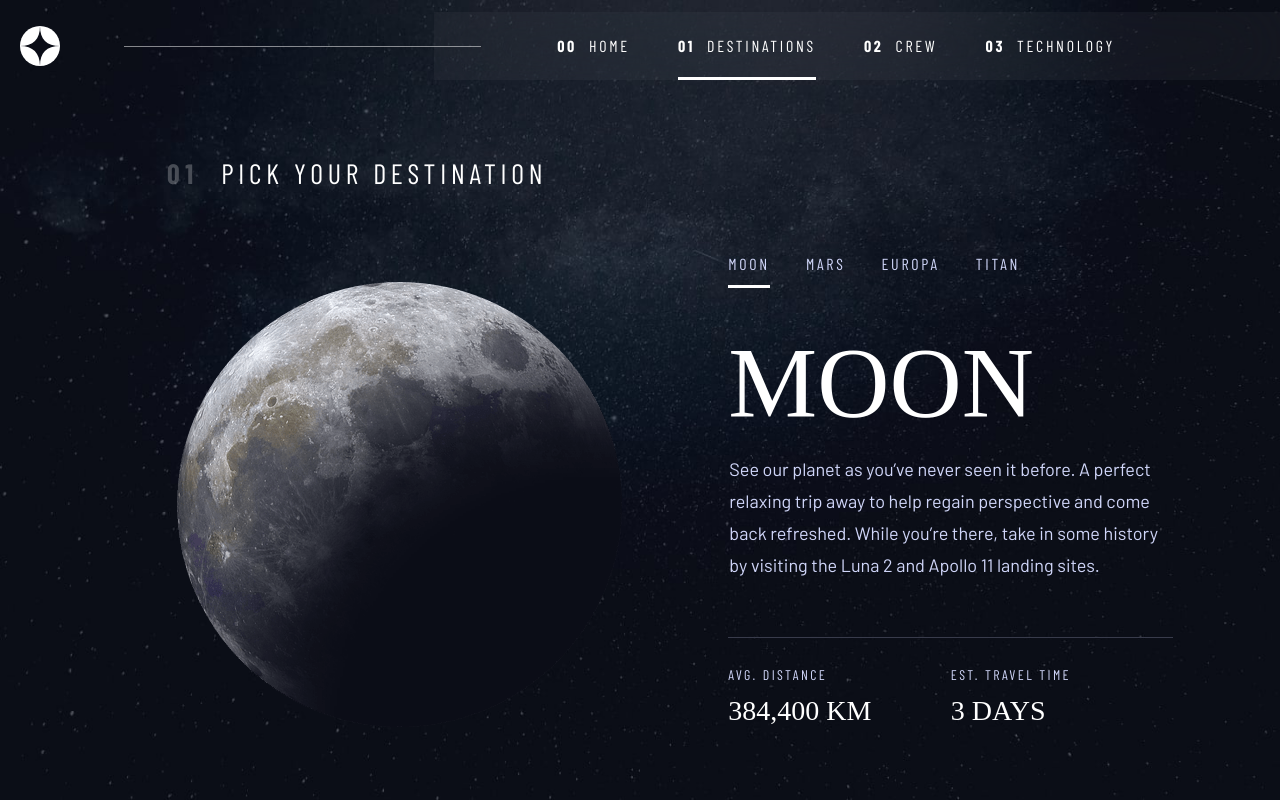
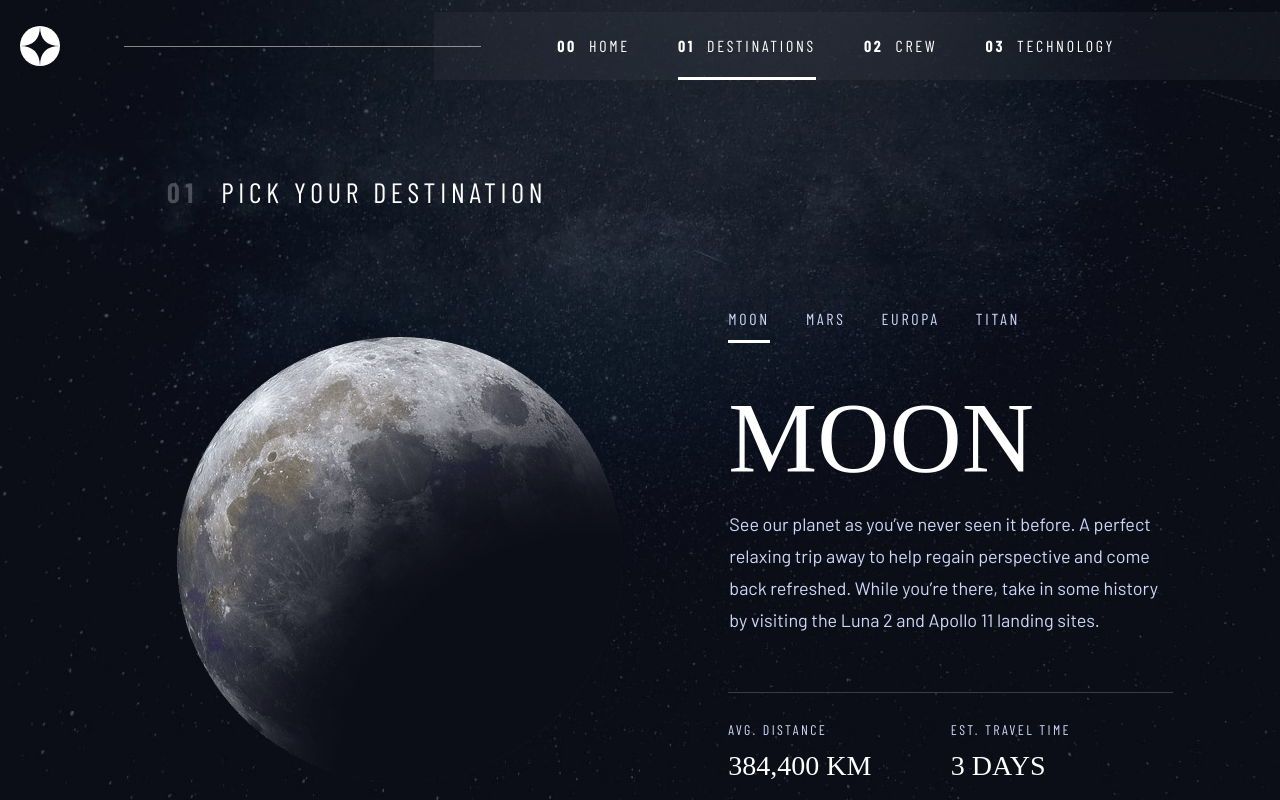
Before and after one commit to A-Awad1/Space-Tourism-Website, a Vue app: page /destinations in a window 1280 px wide. Built offline with nearby package versions, Linux system fonts and the light colour scheme; a web font is replaced by a local one.

Commit message:
update destinations page responsive

```diff
--- a/src/views/DestinationsView.vue
+++ b/src/views/DestinationsView.vue
@@ -67,17 +67,28 @@ export default {
 <style lang="scss">
 section.destinations {
   text-transform: uppercase;
+  @include medium {
+    flex: 1;
+    display: flex;
+    flex-direction: column;
+    justify-content: space-around;
+  }
   > {
     header {
       @extend %center-flex;
       gap: 18px;
       margin: 24px 0 32px;
+      @include small {
+        margin: 32px 0;
+      }
       @include medium {
         justify-content: flex-start;
         gap: 19px;
         margin: 40px {
           bottom: 60px;
         }
+        margin-top: 0;
+        margin-bottom: 0;
       }
       @include xLarge {
         gap: 28px;
@@ -90,6 +101,10 @@ section.destinations {
         }
         letter-spacing: 2.7px;
         line-height: normal;
+        @include small {
+          font-size: 18px;
+          letter-spacing: 3px;
+        }
         @include medium {
           font-size: 20px;
           letter-spacing: 3.375px;
@@ -112,7 +127,7 @@ section.destinations {
         padding: 24px {
           top: 0;
         }
-        @include medium {
+        @include small {
           padding: 0 97px 12px;
         }
         @include xLarge {
@@ -143,8 +158,10 @@ section.destinations {
               color: colors.$second-text;
               line-height: normal;
               user-select: none;
+              @include small {
+                font-size: 16px;
+              }
               @include medium {
-                font-size: 16px;
                 letter-spacing: 2.7px;
                 padding-bottom: 15px;
               }
@@ -155,6 +172,9 @@ section.destinations {
               family: "Bellefair", serif;
               weight: normal;
               size: 56px;
+            }
+            @include small {
+              font-size: 65px;
             }
             @include medium {
               font-size: 80px;
@@ -176,12 +196,14 @@ section.destinations {
               family: "Barlow", sans-serif;
               size: 15px;
             }
+            @include small {
+              font-size: 16px;
+            }
             @include medium {
               margin-top: 8px;
               line-height: 175%;
-              font-size: 16px;
+              max-width: 760px;
             }
-
             @include xLarge {
               text-align: start;
               line-height: 177.778%;
@@ -243,6 +265,9 @@ section.destinations {
       img {
         width: 170px;
         order: -1;
+        @include small {
+          width: 200px;
+        }
         @include medium {
           width: 300px;
         }
```
